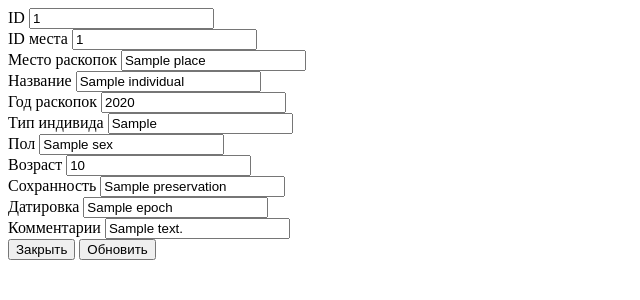
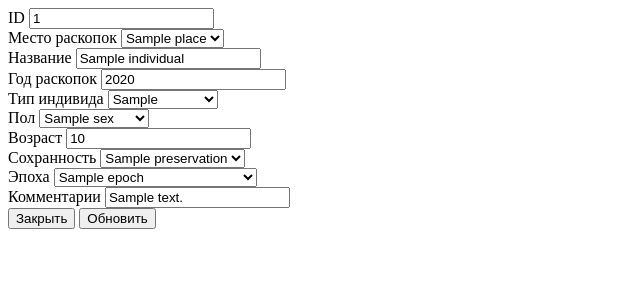
Before and after one commit to E-catalog/frontend, a Flask app: template frontend/templates/individuals/update_individual_form.html in a window 1280 px wide. Shown: the top 300 px of the page, without its empty margins (0-640 px from the left). Run offline with Flask 2, Linux system fonts and the light colour scheme; the template is opened without the code that fills it: most values are stand-ins (such as "Sample title", 1, 10 or a date in 2020).

Commit message:
chore: added selections to the update form

```diff
--- a/frontend/app.py
+++ b/frontend/app.py
@@ -34,7 +34,12 @@ def get_individual():
 
     uid = form_data['uid']
     individual = client.individuals.get(uid)
-    return render_template('individuals/update_individual_form.html', individual=individual.dict())
+    places = client.places.get_all()
+    return render_template(
+        'individuals/update_individual_form.html',
+        individual=individual.dict(),
+        places=places,
+    )
 
 
 @app.route('/individuals/create/', methods=['POST'])
--- a/frontend/templates/individuals/update_individual_form.html
+++ b/frontend/templates/individuals/update_individual_form.html
@@ -4,13 +4,13 @@
         <input class="form-control" name="uid" value="{{ individual.uid }}" readonly>
     </div>
     <div class="form-group">
-        <label>ID места</label>
-        <input class="form-control" name="place_uid" value="{{ individual.place_uid }}" readonly>
-    </div>
-    <div class="form-group">
         <label>Место раскопок</label>
-        <input class="form-control" name="place" value="{{ individual.place }}">
-    </div>
+        <select class="form-select" name="place_uid" aria-label="Место">
+            <option value={{individual.links['place']['uid']}} selected>{{ individual.links['place']['name'] }}</option>
+            {% for place in places %}
+            <option value={{place.uid}}>{{ place.name }}</option>
+            {% endfor %}
+        </select>    </div>
     <div class="form-group">
         <label>Название</label>
         <input class="form-control" name="name" value="{{ individual.name }}">
@@ -21,11 +21,21 @@
     </div>
     <div class='form-group'>
         <label>Тип индивида</label>
-        <input class="form-control" name="individual_type" value="{{ individual.individual_type }}">
+        <select class="form-select" name="individual_type" aria-label="Тип индивида">
+            <option selected>{{ individual.individual_type }}</option>
+            <option value="Не определен">Не определен</option>
+            <option value="Ингумация">Ингумация</option>
+            <option value="Кремация">Кремация</option>
+        </select>
     </div>
     <div class='form-group'>
         <label>Пол</label>
-        <input class="form-control" name="sex" value="{{ individual.sex }}">
+        <select class="form-select" name="sex" aria-label="Пол">
+            <option selected>{{ individual.sex }}</option>
+            <option value="Не определен">Не определен</option>
+            <option value="Мужчина">Мужчина</option>
+            <option value="Женщина">Женщина</option>
+        </select>
     </div>
     <div class='form-group'>
         <label>Возраст</label>
@@ -33,11 +43,33 @@
     </div>
     <div class='form-group'>
         <label>Сохранность</label>
-        <input class="form-control" name="preservation" value="{{ individual.preservation }}">
+        <select class="form-select" name="preservation" aria-label="Сохранность">
+            <option selected>{{ individual.preservation }}</option>
+            <option value="Хорошая">Хорошая</option>
+            <option value="Средняя">Средняя</option>
+            <option value="Плохая">Плохая</option>
+            <option value="Очень плохая">Очень плохая</option>
+        </select>
     </div>
     <div class='form-group'>
-        <label>Датировка</label>
-        <input class="form-control" name="epoch" value="{{ individual.epoch }}">
+        <label>Эпоха</label>
+        <select class="form-select" name="epoch" aria-label="Эпоха">
+            <option selected>{{individual.epoch}}</option>
+            <option value="Новое и новейшее время">Новое и новейшее время</option>
+            <option value="Позднее средневековье">Позднее средневековье</option>
+            <option value="Средневековье">Средневековье</option>
+            <option value="Раннее средневековье">Раннее средневековье</option>
+            <option value="Эпоха великого переселения">Эпоха великого переселения</option>
+            <option value="Античное время">Античное время</option>
+            <option value="Ранний железный век">Ранний железный век</option>
+            <option value="Поздний бронзовый век">Поздний бронзовый век</option>
+            <option value="Бронзовый век">Бронзовый век</option>
+            <option value="Ранний бронзовый век">Ранний бронзовый век</option>
+            <option value="Энеолит">Энеолит</option>
+            <option value="Неолит">Неолит</option>
+            <option value="Мезолит">Мезолит</option>
+            <option value="Палеолит">Палеолит</option>
+        </select>
     </div>
     <div class='form-group'>
         <label>Комментарии</label>
```
